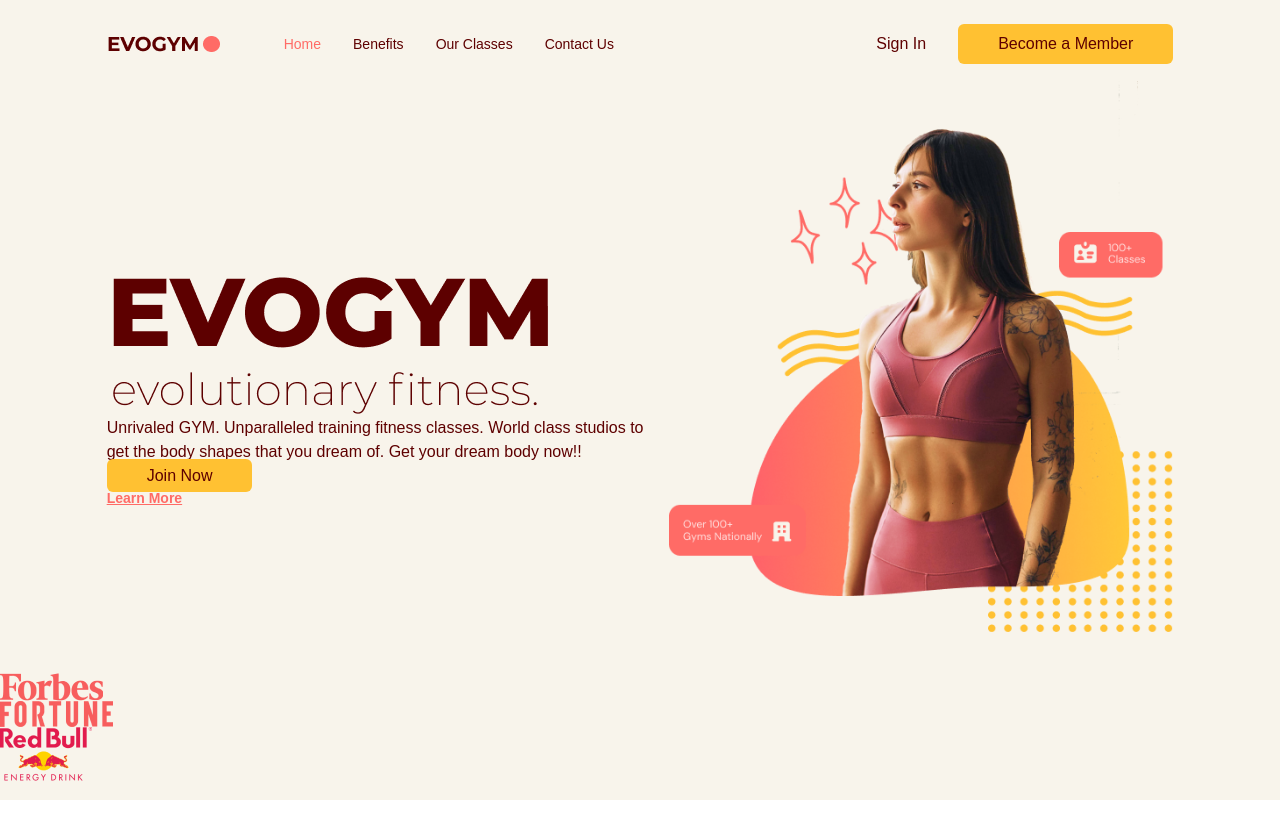
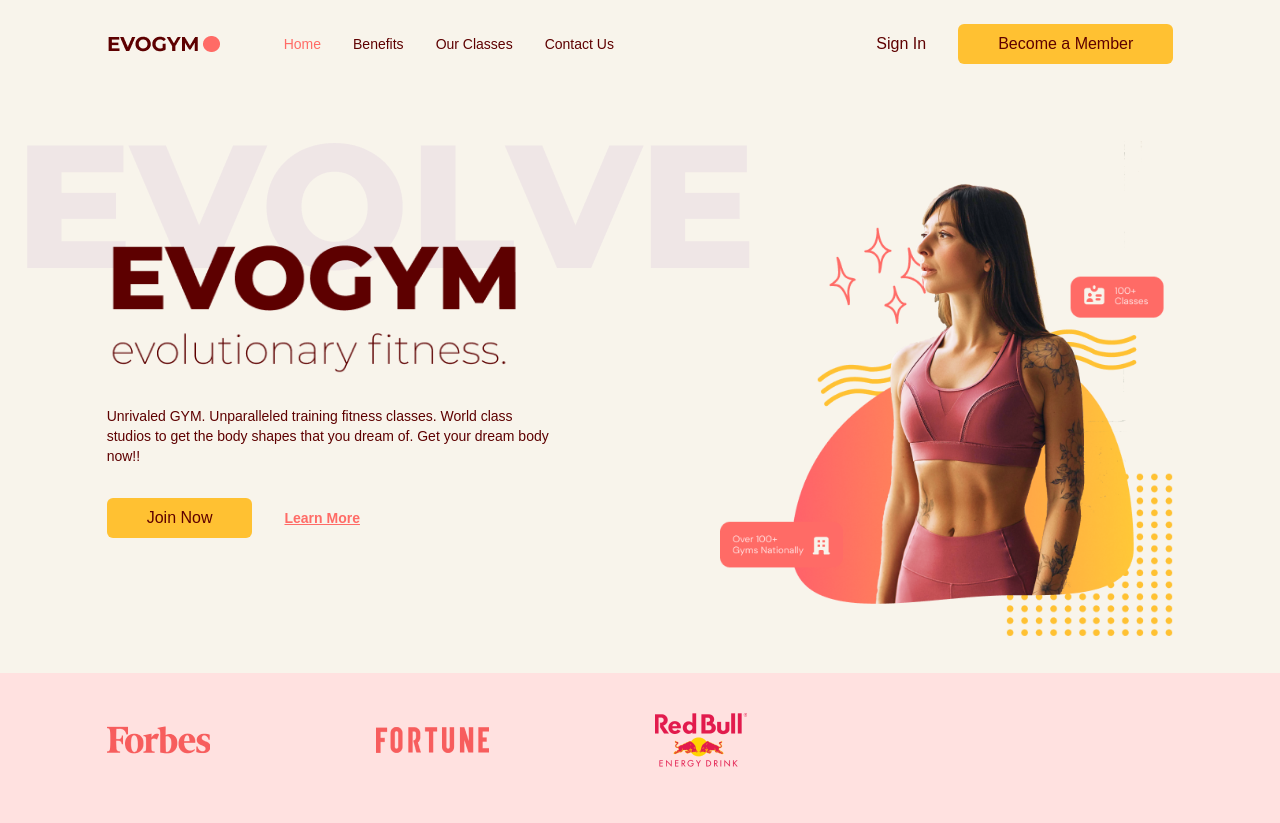
Before and after one commit to Danny-Kyle/gym-typescript-app, a React (Vite) app: page / in a window 1280 px wide. Before the commit the page ends 800 px from the top, so only its background shows below. Built offline with nearby package versions, Linux system fonts and the light colour scheme.

Commit message:
benefits

```diff
--- a/index.html
+++ b/index.html
@@ -10,4 +10,5 @@
     <div id="root"></div>
     <script type="module" src="/src/main.tsx"></script>
   </body>
+
 </html>
--- a/src/App.tsx
+++ b/src/App.tsx
@@ -1,5 +1,6 @@
 import Navbar from "@/scenes/Navbar"
 import Home from "@/scenes/Home"
+import Benefits from "@/scenes/Benefits"
 import { useEffect, useState } from "react"
 import { SelectedPage } from "@/shared/types"
 
@@ -23,6 +24,7 @@ function App() {
     <div className="app bg-gray-50">
      <Navbar topOfPage={topOfPage} selectedPage={selectedPage} setSelectedPage={setSelectedPage}/>
      <Home setSelectedPage={setSelectedPage}/>
+     {/* <Benefits setSelectedPage={setSelectedPage}/> */}
     </div>
   )
 }
--- /dev/null
+++ b/src/scenes/Benefits/index.tsx
@@ -0,0 +1,47 @@
+import { BenefitType, SelectedPage } from "@/shared/types";
+import { motion } from 'framer-motion'
+import { HomeModernIcon, UserGroupIcon, AcademicCapIcon } from "@heroicons/react/24/solid";
+
+
+const benefits: Array<BenefitType> = [
+  {
+    icon: <HomeModernIcon className="h-6 w-6 "/>,
+    title: "State of the Art Facility",
+    description: "Lorem ipsum dolor sit amet, consectetur adipiscing el aspect et element null et null. Optio, nulla? Dolores nam quod, assumenda qui vel tempore nisi nihil odio! Id numquam neque animi debitis ad earum laboriosam quidem error."
+  },
+  {
+    icon: <UserGroupIcon className="h-6 w-6 "/>,
+    title: "100s of Diverse Classes",
+    description: "Aut nobis eos ex laudantium necessitatibus accusantium, quidem molestiae distinctio facere deserunt autem nam quisquam, ipsam itaque asperiores recusandae, vel voluptatum dicta. Lorem ipsum dolor sit amet, consectetur adipiscing el aspect et element null et null"
+  },
+  {
+    icon: <AcademicCapIcon className="h-6 w-6 "/>,
+    title: "Expert and Pro Trainers",
+    description: "Sequi id consectetur dignissimos libero iure quibusdam dolor, laudantium voluptatum ullam non hic eum officia consequuntur odio at aliquid esse quia quas. Lorem ipsum dolor sit amet, consectetur adipiscing el aspect et element null et null"
+  }
+]
+
+type Props = {
+  setSelectedPage: (value: SelectedPage) => void;
+}
+
+const Benefits = ({setSelectedPage}: Props) => {
+  return (
+    <section
+    id="benefits"
+    className="mx-auto min-h-full w-5/6 py-20 "
+    >
+      <motion.div
+      onViewportEnter={() => setSelectedPage(SelectedPage.Benefits)}
+      >
+        <div>
+          {benefits.map((benefit) => (
+            <Benefit />
+          ))}
+        </div>
+      </motion.div>
+    </section>
+  )
+}
+
+export default Benefits
--- a/src/scenes/Home/index.tsx
+++ b/src/scenes/Home/index.tsx
@@ -1,73 +1,99 @@
-import { SelectedPage } from '@/shared/types';
-import useMediaQuery from '@/hooks/useMediaQuery';
-import ActionButton from '@/shared/ActionButton';
-import HomePageText from '@/assets/HomePageText.png'
-import HomePageGraphic from '@/assets/HomePageGraphic.png'
-import SponsorForbes from '@/assets/SponsorForbes.png'
-import SponsorFortune from '@/assets/SponsorFortune.png'
-import SponsorRedBull from '@/assets/SponsorRedBull.png'
-import AnchorLink from 'react-anchor-link-smooth-scroll';
+import { SelectedPage } from "@/shared/types";
+import useMediaQuery from "@/hooks/useMediaQuery";
+import ActionButton from "@/shared/ActionButton";
+import HomePageText from "@/assets/HomePageText.png";
+import HomePageGraphic from "@/assets/HomePageGraphic.png";
+import SponsorForbes from "@/assets/SponsorForbes.png";
+import SponsorFortune from "@/assets/SponsorFortune.png";
+import SponsorRedBull from "@/assets/SponsorRedBull.png";
+import AnchorLink from "react-anchor-link-smooth-scroll";
+import { motion } from "framer-motion";
 
 type Props = {
   setSelectedPage: (value: SelectedPage) => void;
-}
+};
 
-const Home = ({setSelectedPage}: Props) => {
+const Home = ({ setSelectedPage }: Props) => {
   const isAboveMedScreen = useMediaQuery("(min-width: 1060px)");
   return (
-    <section id='home' className='gap-16 bg-gray-20 py-10 md:h-full md:pb-0'>
+    <section id="home" className="gap-16 bg-gray-20 py-10 md:h-full md:pb-0">
       {/*image and header*/}
-        <div className='md:flex mx-auto w-5/6 items-center justify-center md:h-5/6'>
+      <motion.div
+      className="mx-auto w-5/6 items-center justify-center md:h-5/6 md:flex"
+      onViewportEnter={() => setSelectedPage(SelectedPage.Home)}
+      >
         {/**main */}
-            <div className='z-10 mt-32 md:basis-3/5'>
+        <div className="z-10 mt-32 md:basis-3/5">
           {/**headings */}
-                <div className='md:-mt-20'>
+          <motion.div
+            className="md:-mt-20"
+            initial="hidden"
+            whileInView="visible"
+            viewport={{ once: true, amount: 0.5 }}
+            transition={{ duration: 1.5 }}
+            variants={{
+                hidden: { opacity: 0, x: -50 },
+                visible: {opacity: 1, x: 0}
+            }}
+          >
             {/**rel tag */}
-                    <div className='relative'>
-                        <div className='before:absolute '>
-                            <img src={HomePageText} alt={'homepage text'} />
+            <div className="relative">
+              <div className="before:absolute before:-top-20 md:before:content-evolvetext before:-left-20 before:z-[-1]">
+                <img src={HomePageText} alt={"homepage text"} />
               </div>
             </div>
-                    <p>
-                        Unrivaled GYM. Unparalleled training fitness classes. World class studios to get the body shapes that you dream of. Get your dream body now!!
+            <p className="mt-8 text-sm">
+              Unrivaled GYM. Unparalleled training fitness classes. World class
+              studios to get the body shapes that you dream of. Get your dream
+              body now!!
             </p>
-                </div>
+          </motion.div>
 
           {/** buttons*/}
-                <div>
+          <motion.div
+          className="mt-8 flex items-center gap-8 md:justify-start"
+          initial="hidden"
+          whileInView="visible"
+          viewport={{ once: true, amount: 0.5 }}
+          transition={{ delay: 0.2, duration: 1.5 }}
+          variants={{
+              hidden: { opacity: 0, x: -50 },
+              visible: {opacity: 1, x: 0}
+          }}
+          >
             <ActionButton setSelectedPage={setSelectedPage}>
               Join Now
             </ActionButton>
             <AnchorLink
-                    className='text-sm font-bold text-primary-500 underline  hover:text-secondary-500'
+              className="text-sm font-bold text-primary-500 underline  hover:text-secondary-500"
               onClick={() => setSelectedPage(SelectedPage.ContactUs)}
               href={`${SelectedPage.ContactUs}`}
             >
               <p>Learn More</p>
             </AnchorLink>
-                </div>
+          </motion.div>
         </div>
 
         {/**img */}
-            <div>
-                <img src={HomePageGraphic} alt='homepageGraphic'/>
+        <div className="flex basis-3/5 justify-center md:z-10 md:ml-40 md:mt-16 md:justify-items-end">
+          <img src={HomePageGraphic} alt="homepageGraphic" />
         </div>
-        </div>
+      </motion.div>
 
       {/**sponsors */}
       {isAboveMedScreen && (
-            <div>
-                <div>
-                    <div>
-                        <img src={SponsorForbes} alt='Forbes' />
-                        <img src={SponsorFortune} alt='Fortune' />
-                        <img src={SponsorRedBull} alt='RedBull' />
+        <div className="h-[150px] w-full bg-primary-100 py-10">
+          <div className="mx-auto w-5/6">
+            <div className="flex w-3/5 items-center justify-between gap-8">
+              <img src={SponsorForbes} alt="Forbes" />
+              <img src={SponsorFortune} alt="Fortune" />
+              <img src={SponsorRedBull} alt="RedBull" />
             </div>
           </div>
         </div>
       )}
     </section>
-  )
-}
+  );
+};
 
-export default Home
+export default Home;
--- /dev/null
+++ b/src/shared/HText.tsx
@@ -0,0 +1,15 @@
+import React from 'react'
+
+type Props = {
+    children: React.ReactNode
+}
+
+const HText = ({children}: Props) => {
+  return (
+    <h1 className="basis-3/5 font-montserrat text-3xl font-bold ">
+        {children}
+    </h1>
+  )
+}
+
+export default HText
--- a/src/shared/types.ts
+++ b/src/shared/types.ts
@@ -4,3 +4,9 @@ export enum SelectedPage {
     OurClasses = "ourclasses",
     ContactUs = "contactus",
   }
+
+  export interface BenefitType {
+    icon: JSX.Element;
+    title: string;
+    description: string | undefined;
+  }
```
Lines whose indentation alone changed are shown as unchanged.
